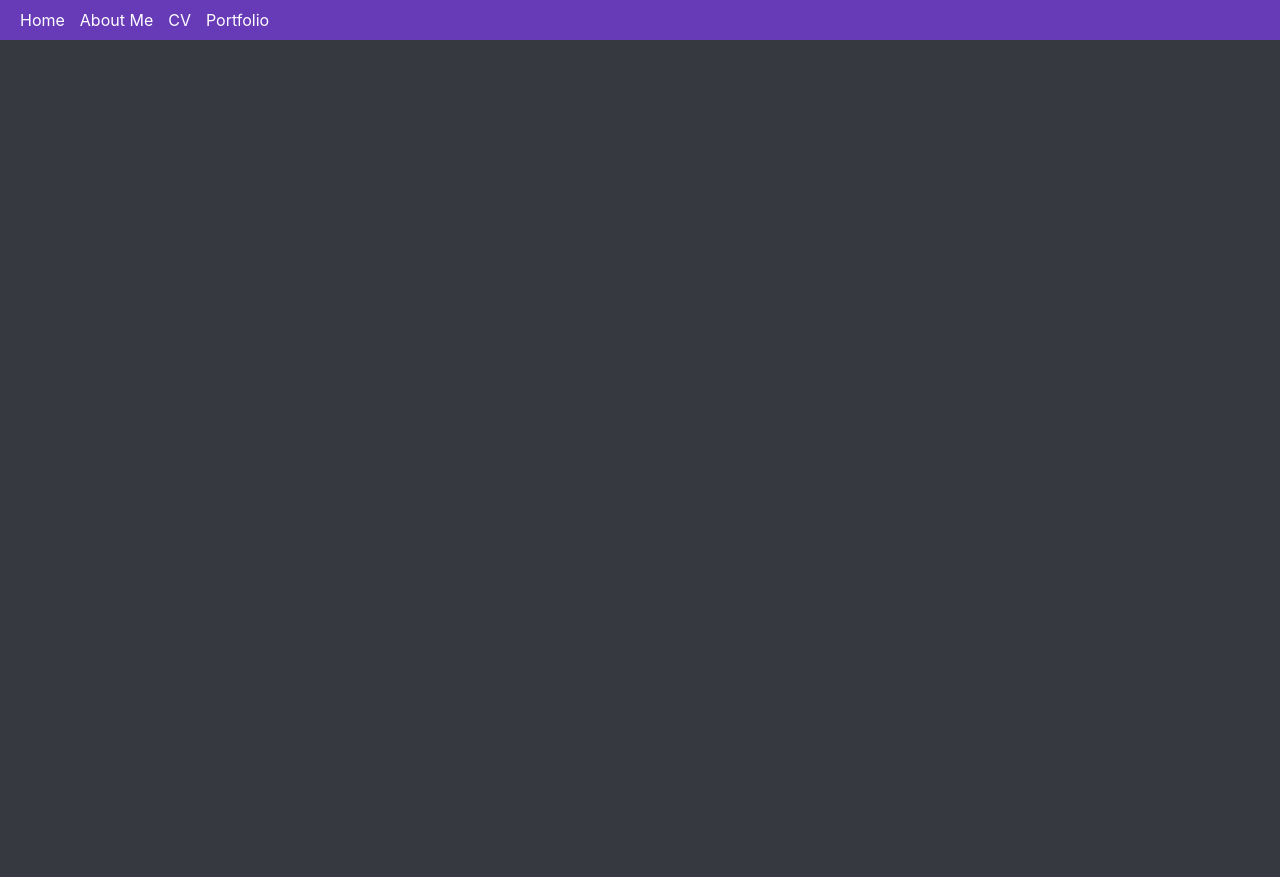
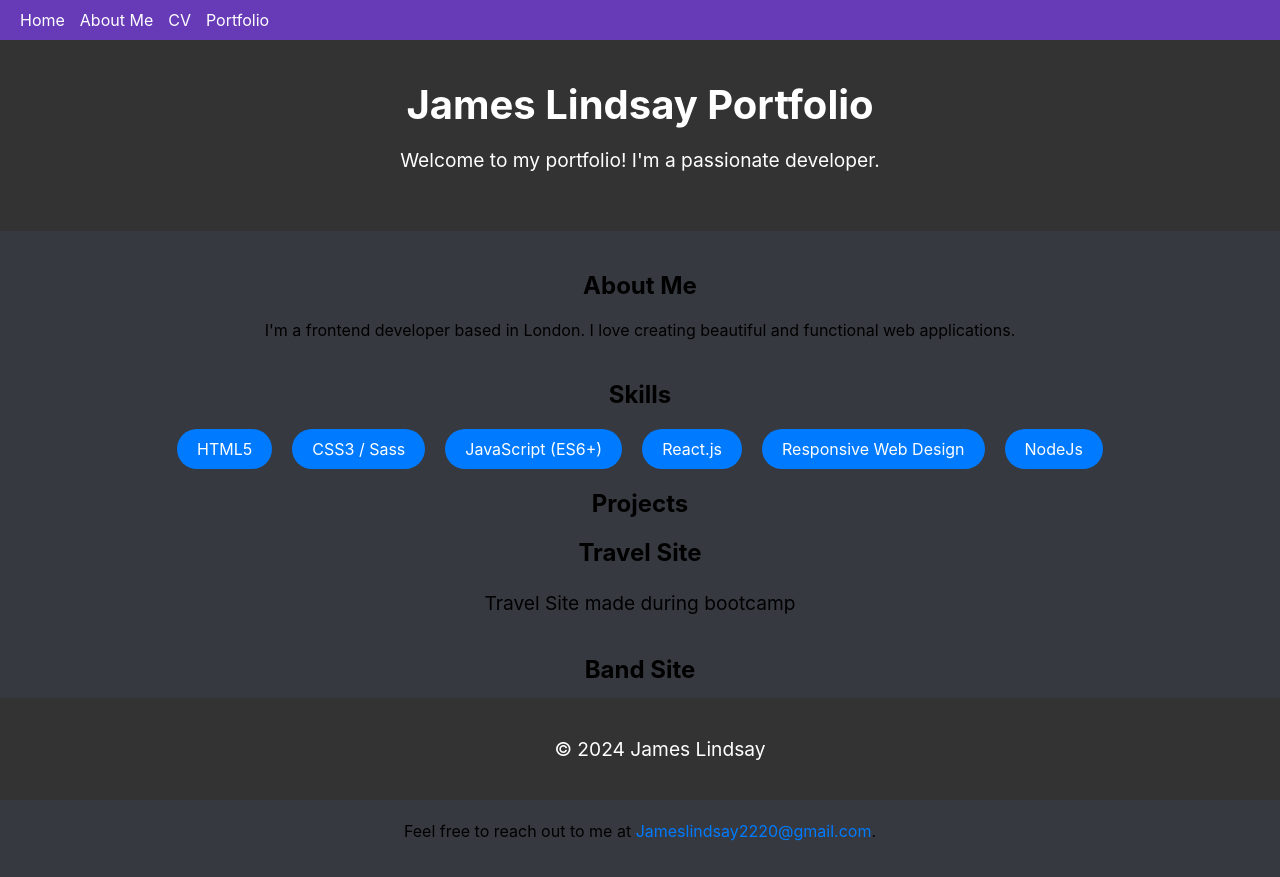
Before and after one commit to james-lindsay/portfolio, a React (Create React App) app: page / in a window 1280 px wide. Before the commit the page ends 800 px from the top, so only its background shows below. Built offline with nearby package versions, Linux system fonts and the light colour scheme; the HTML template or start-up script is replaced by a standard one.

Commit message:
added home page

```diff
--- a/src/App.js
+++ b/src/App.js
@@ -1,10 +1,12 @@
 import "./App.scss";
+import HomePage from "./components/Home/Home";
 import Nav from "./components/Nav/Nav";
 
 function App() {
   return (
     <div className="App">
       <Nav />
+      <HomePage />
     </div>
   );
 }
--- /dev/null
+++ b/src/Styles/Variables.scss
@@ -0,0 +1,2 @@
+$primary-color: #333;
+$accent-color: #007bff;
--- /dev/null
+++ b/src/components/Home/Home.js
@@ -0,0 +1,58 @@
+import "./Home.scss";
+
+function HomePage() {
+  return (
+    <div className="HomePage">
+      <header>
+        <h1>James Lindsay Portfolio</h1>
+        <p>Welcome to my portfolio! I'm a passionate developer.</p>
+      </header>
+      <main>
+        <section className="about-me">
+          <h2>About Me</h2>
+          <p>
+            I'm a frontend developer based in London. I love creating beautiful
+            and functional web applications.
+          </p>
+        </section>
+        <section className="skills">
+          <h2>Skills</h2>
+          <ul>
+            <li>HTML5</li>
+            <li>CSS3 / Sass</li>
+            <li>JavaScript (ES6+)</li>
+            <li>React.js</li>
+            <li>Responsive Web Design</li>
+            <li>NodeJs</li>
+          </ul>
+        </section>
+        <section className="projects">
+          <h2>Projects</h2>
+          <div className="project">
+            <h3>Travel Site</h3>
+            <p>Travel Site made during bootcamp</p>
+          </div>
+          <div className="project">
+            <h3>Band Site</h3>
+            <p>Band website created during bootcamp</p>
+          </div>
+        </section>
+        <section className="contact">
+          <h2>Contact Me</h2>
+          <p>
+            Feel free to reach out to me at{" "}
+            <a href="mailto:jameslindsay2220@gmail.com">
+              Jameslindsay2220@gmail.com
+            </a>
+            .
+          </p>
+        </section>
+      </main>
+      <footer>
+        <p>&copy; 2024 James Lindsay</p>
+      </footer>
+    </div>
+  );
+}
+
+export default HomePage;
--- /dev/null
+++ b/src/components/Home/Home.scss
@@ -0,0 +1,82 @@
+@use "../../Styles/Variables.scss" as *;
+
+.HomePage {
+    text-align: center;
+
+    header {
+        background-color: $primary-color;
+        color: white;
+        padding: 40px;
+
+        h1 {
+            margin: 0;
+            font-size: 2.5rem;
+            margin-bottom: 10px;
+        }
+
+        p {
+            font-size: 1.2rem;
+        }
+    }
+
+    main {
+        padding: 20px;
+
+        .about-me {
+            margin-bottom: 40px;
+        }
+
+        .skills {
+            ul {
+                list-style: none;
+                padding: 0;
+                display: flex;
+                justify-content: center;
+
+                li {
+                    margin: 0 10px;
+                    padding: 10px 20px;
+                    background-color: $accent-color;
+                    color: white;
+                    border-radius: 20px;
+                }
+            }
+        }
+
+        .projects {
+            .project {
+                margin-bottom: 40px;
+
+                h3 {
+                    margin-top: 0;
+                    font-size: 1.5rem;
+                }
+
+                p {
+                    font-size: 1.2rem;
+                }
+            }
+        }
+
+        .contact {
+            a {
+                color: $accent-color;
+                text-decoration: none;
+
+                &:hover {
+                    text-decoration: underline;
+                }
+            }
+        }
+    }
+
+    footer {
+        background-color: $primary-color;
+        color: white;
+        padding: 20px;
+        position: fixed;
+        bottom: 0;
+        width: 100%;
+        font-size: 1.2rem;
+    }
+}
```
